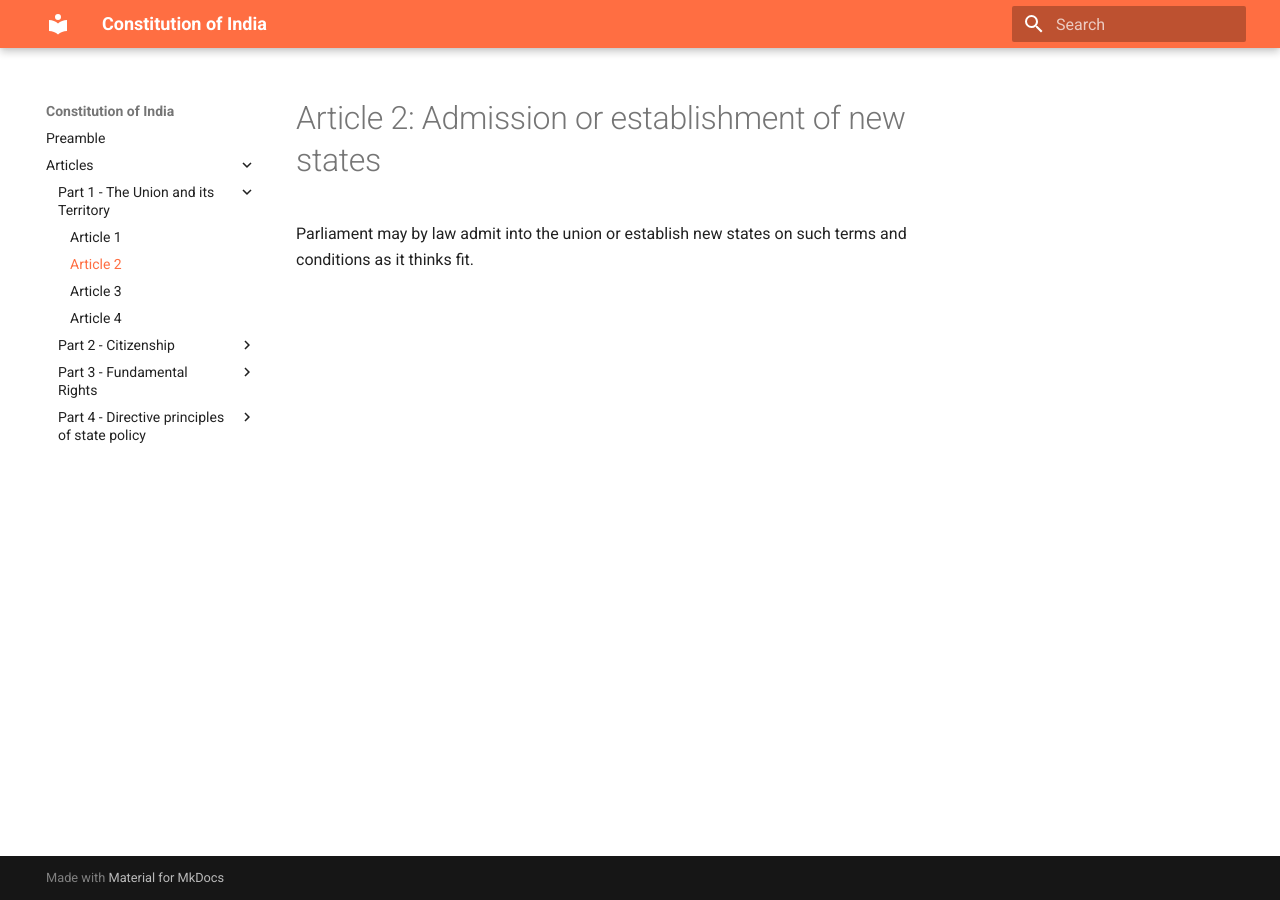
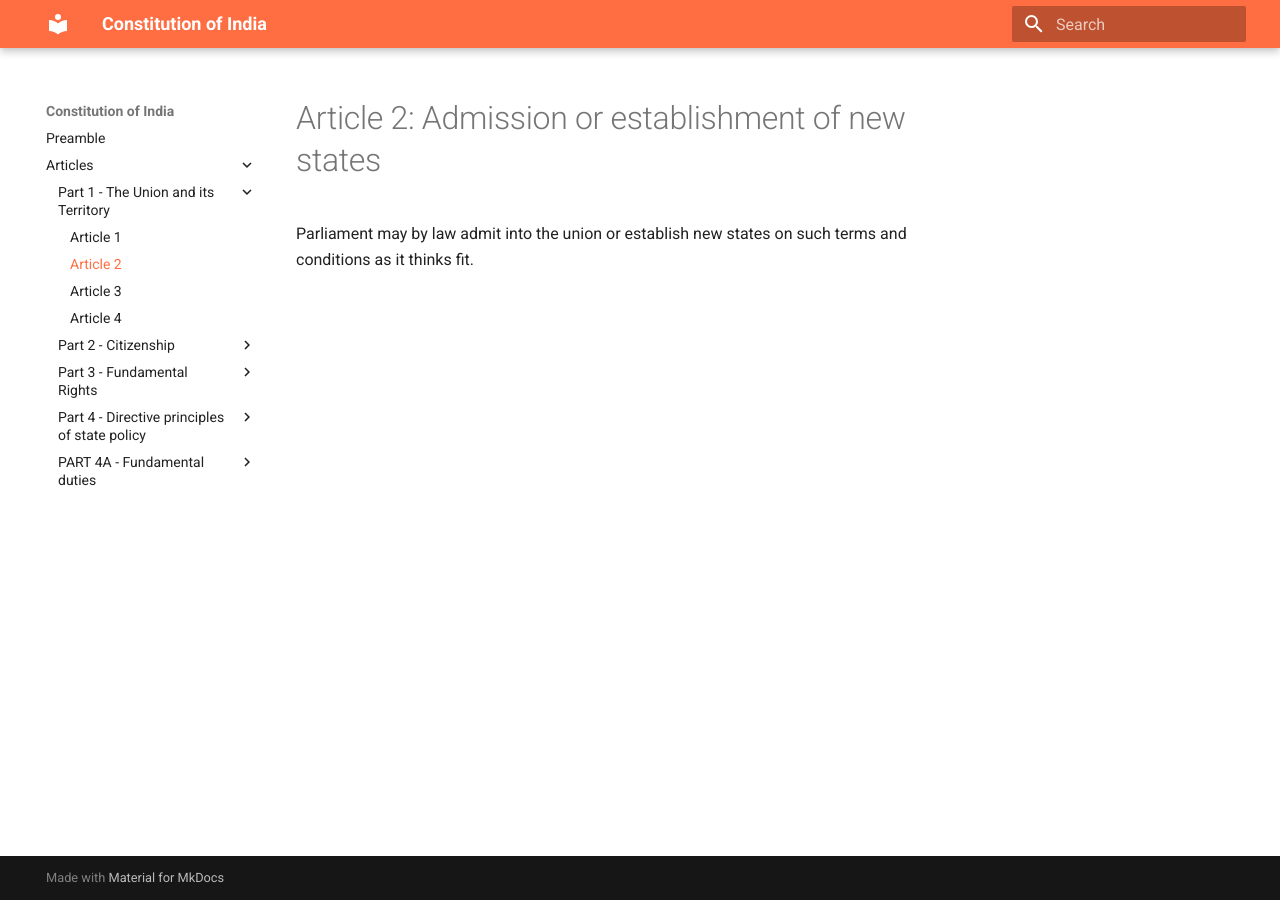
Before and after one commit to prnam/constitution-of-india, an MkDocs documentation site: the page built from docs/articles/2.md, in a window 1280 px wide. Built offline with MkDocs 1.6.1 and Material for MkDocs 9.7.7, drawn with Linux system fonts in a browser that asks for light colours.

Commit message:
fix part 4 and 4a

```diff
--- a/mkdocs.yml
+++ b/mkdocs.yml
@@ -78,4 +78,5 @@ nav:
        - Article 49: articles/49.md
        - Article 50: articles/50.md
        - Article 51: articles/51.md
+    - PART 4A - Fundamental duties:
        - Article 51A: articles/51a.md
```
